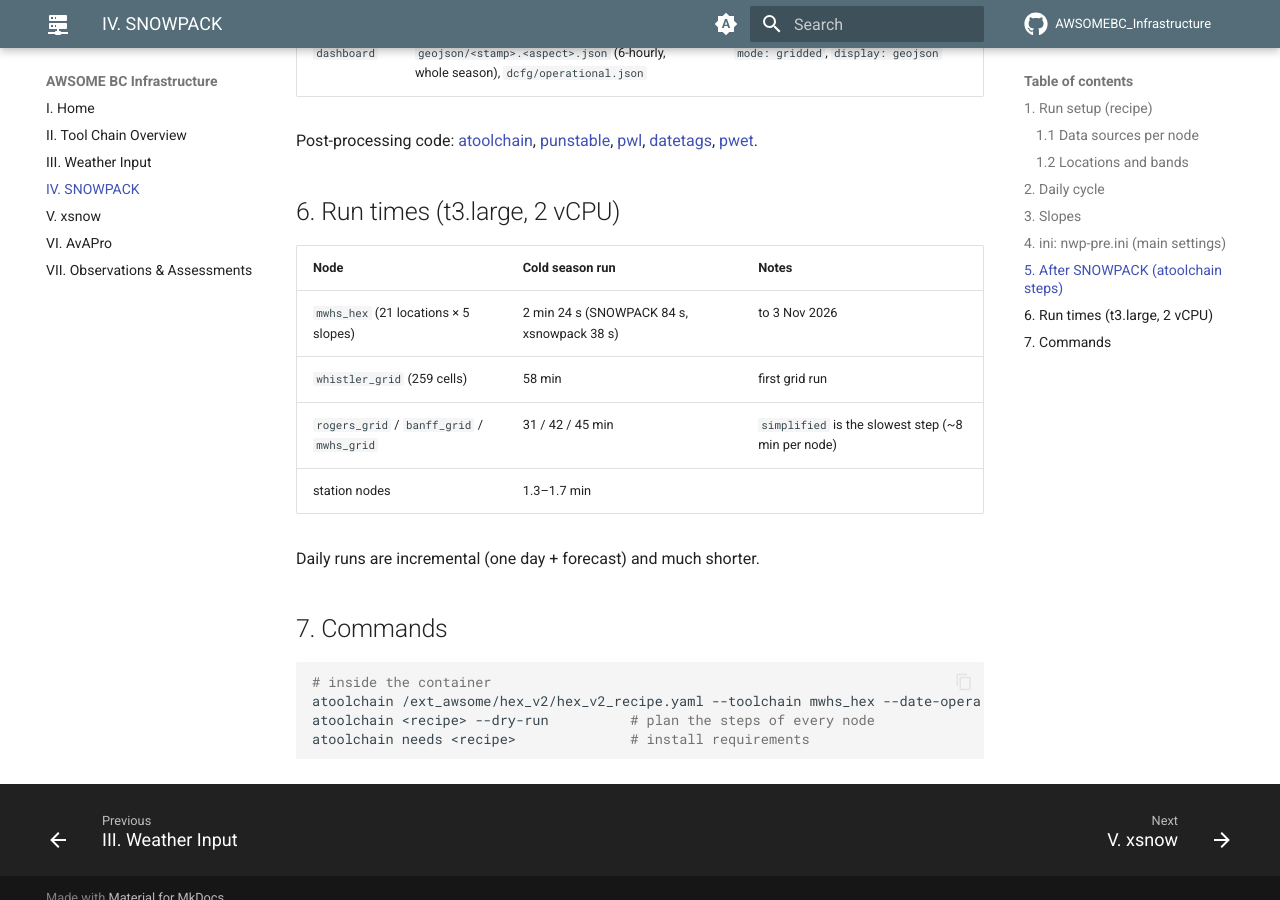
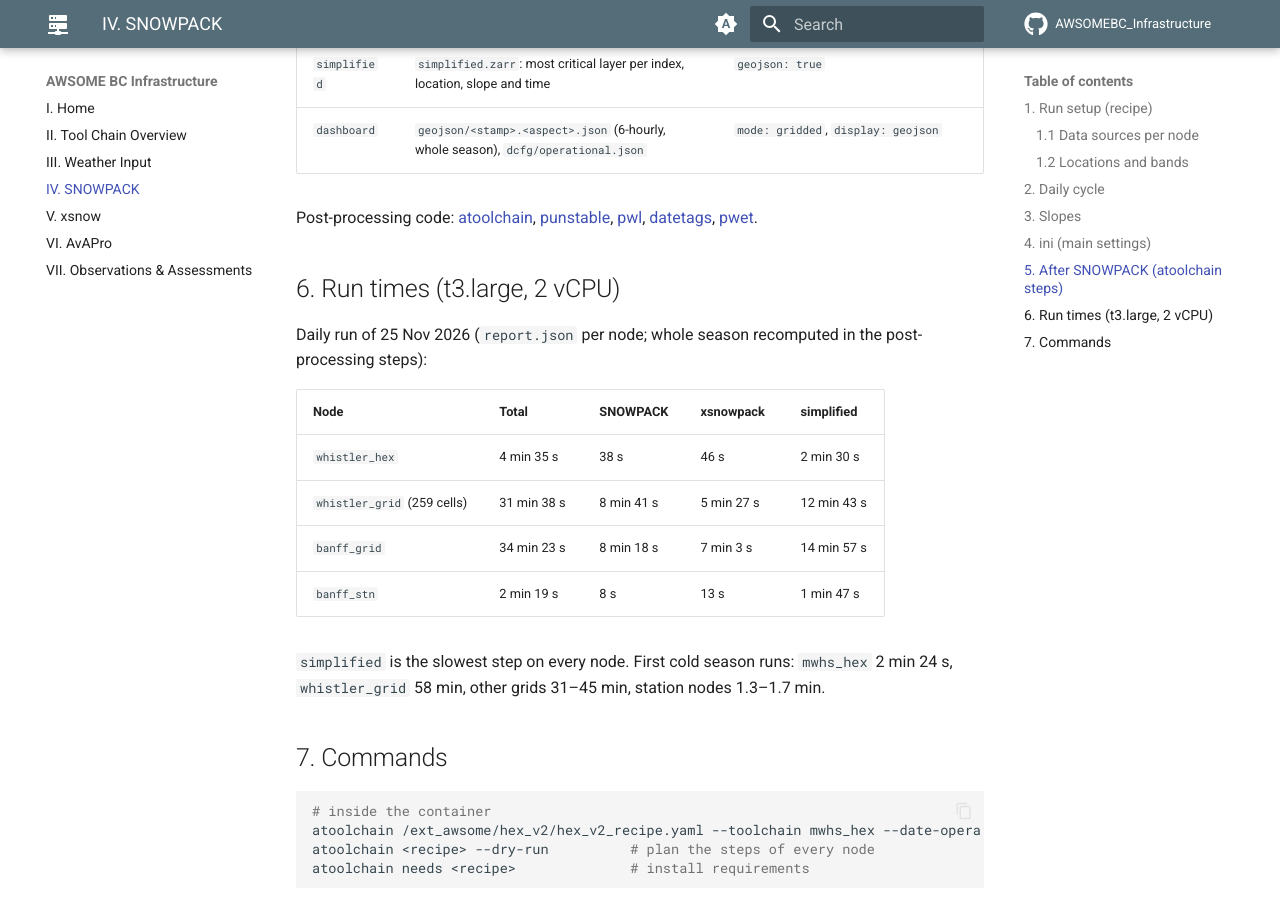
Before and after one commit to MachtlP/AWSOMEBC_Infrastructure, an MkDocs documentation site: the page built from docs/snowpack.md, in a window 1280 px wide and 900 px high, scrolled down 3916 px. Built offline with MkDocs 1.6.1 and Material for MkDocs 9.7.7, drawn with Linux system fonts in a browser that asks for light colours; comment, search, counter and statistics services are not loaded; some of the changed text lies outside the part shown.

Commit message:
Update SNOWPACK ini, versions and run times from the worker (25 Nov 2026)
Co-Authored-By: Claude Opus 5.5 <noreply@anthropic.com>

```diff
--- a/docs/snowpack.md
+++ b/docs/snowpack.md
@@ -90,11 +90,13 @@ sequenceDiagram
 All slopes use the same weather series (no radiation or wind redistribution by aspect beyond SNOWPACK's own slope
 radiation). Heights in the output are **vertical** (m above ground) on every slope.
 
-## 4. ini: `nwp-pre.ini` (main settings)
+## 4. ini (main settings)
 
-Settings from AWSOME's `profsnow/snowpack/templates/nwp-pre.ini`. `PLACEHOLDER` values are filled by atoolchain
-(coordinates, paths, number of slopes). The worker runs a pinned AWSOME version; check the template there before
-quoting a value in a paper.
+atoolchain builds one ini per point from AWSOME's `profsnow` templates `nwp-pre.ini` + `nwp.ini` (profsnow `dev`,
+`91ed154`, 30 Oct 2026) and writes it to `<node>/pro/<location>_NO_EXP.ini`. The values below are read from the
+generated ini on the worker (`whistler_hex`, daily run of 25 Nov 2026); `PLACEHOLDER` keys of the template
+(coordinates, paths, number of slopes) are filled there, e.g. `COORDSYS = PROJ`, `COORDPARAM = 32610`,
+`NUMBER_SLOPES = 5`.
 
 === "[SNOWPACK]"
 
@@ -122,6 +124,9 @@ quoting a value in a paper.
     | `HOAR_DENSITY_BURIED` / `HOAR_MIN_SIZE_BURIED` / `HOAR_DENSITY_SURF` | 125 kg m⁻³ / 2.0 mm / 100 kg m⁻³ |
     | `MIN_DEPTH_SUBSURF` | 0.07 m |
     | `NEW_SNOW_GRAIN_SIZE` | 0.3 mm |
+    | `HN_DENSITY` / `HN_DENSITY_PARAMETERIZATION` | PARAMETERIZED / LEHNING_NEW |
+    | `ALBEDO_PARAMETERIZATION` | LEHNING_2 (with ageing) |
+    | `ALLOW_FREEZING_RAIN` | TRUE |
     | `METAMORPHISM_MODEL` / `STRENGTH_MODEL` / `VISCOSITY_MODEL` | DEFAULT |
     | `WATERTRANSPORTMODEL_SNOW` | BUCKET |
     | `ENABLE_VAPOUR_TRANSPORT` | TRUE |
@@ -154,7 +159,7 @@ quoting a value in a paper.
     | Field | Generator |
     |---|---|
     | TSG | CST 273.15 K (ground at 0 °C) |
-    | PSUM *(snippet, per point)* | CST 0 → fills the first step, which `ACCUMULATE` cannot compute after a cold start |
+    | PSUM *(snippet, per point)* | CST 0 → fills the first step, which `ACCUMULATE` cannot compute after a cold start; present in every generated ini |
 
 === "[OUTPUT]"
 
@@ -162,7 +167,12 @@ quoting a value in a paper.
     |---|---|
     | `PROF_WRITE` / `TS_WRITE` | TRUE / TRUE |
     | `PROF_DAYS_BETWEEN` / `TS_DAYS_BETWEEN` | 0.125 d (3 h) |
-    | `PROF_FORMAT` | PRO in the template; atoolchain switches to the ZarrIO output for `output_format: zarr` |
+    | `PROF_FORMAT` / `TS_FORMAT` | ZARR / ZARR (set by atoolchain for `output_format: zarr`; the template has PRO) |
+    | `ZARR_PATH` | `<node>/snowpack.zarr`, shared archive for all locations of the node (`ZARR_SHARED_ARCHIVE = TRUE`) |
+    | `ZARR_TIME_ORIGIN` / `ZARR_TIME_STEP` | season start 2026-10-04T00 / 3600 s; `ZARR_TOTAL_TIMES = 7200` |
+    | `ZARR_MAX_LAYERS` / chunks | 600 / 5 locations × 720 times, zstd |
+    | `HAZARD_STEPS_BETWEEN` | 2 |
+    | `SNOW_WRITE` | FALSE in the run ini; the `.sno` state in `snow-nowcast/` is handled by atoolchain |
     | `HARDNESS_IN_NEWTON` | FALSE |
     | `OUT_HAZ`, `OUT_STAB`, `OUT_MASS`, `OUT_METEO`, … | TRUE |
     | `TIME_ZONE` | 0 (UTC) |
@@ -186,14 +196,17 @@ Post-processing code: [atoolchain](https://gitlab.com/avalanche-warning/snow-cov
 
 ## 6. Run times (t3.large, 2 vCPU)
 
-| Node | Cold season run | Notes |
-|---|---|---|
-| `mwhs_hex` (21 locations × 5 slopes) | 2 min 24 s (SNOWPACK 84 s, xsnowpack 38 s) | to 3 Nov 2026 |
-| `whistler_grid` (259 cells) | 58 min | first grid run |
-| `rogers_grid` / `banff_grid` / `mwhs_grid` | 31 / 42 / 45 min | `simplified` is the slowest step (~8 min per node) |
-| station nodes | 1.3–1.7 min | |
+Daily run of 25 Nov 2026 (`report.json` per node; whole season recomputed in the post-processing steps):
 
-Daily runs are incremental (one day + forecast) and much shorter.
+| Node | Total | SNOWPACK | xsnowpack | simplified |
+|---|---|---|---|---|
+| `whistler_hex` | 4 min 35 s | 38 s | 46 s | 2 min 30 s |
+| `whistler_grid` (259 cells) | 31 min 38 s | 8 min 41 s | 5 min 27 s | 12 min 43 s |
+| `banff_grid` | 34 min 23 s | 8 min 18 s | 7 min 3 s | 14 min 57 s |
+| `banff_stn` | 2 min 19 s | 8 s | 13 s | 1 min 47 s |
+
+`simplified` is the slowest step on every node. First cold season runs: `mwhs_hex` 2 min 24 s, `whistler_grid`
+58 min, other grids 31–45 min, station nodes 1.3–1.7 min.
 
 ## 7. Commands
 
```
Also changed, not shown: other parts of docs/snowpack.md (+1 -1 lines), docs/toolchain.md (+6 -4 lines).
